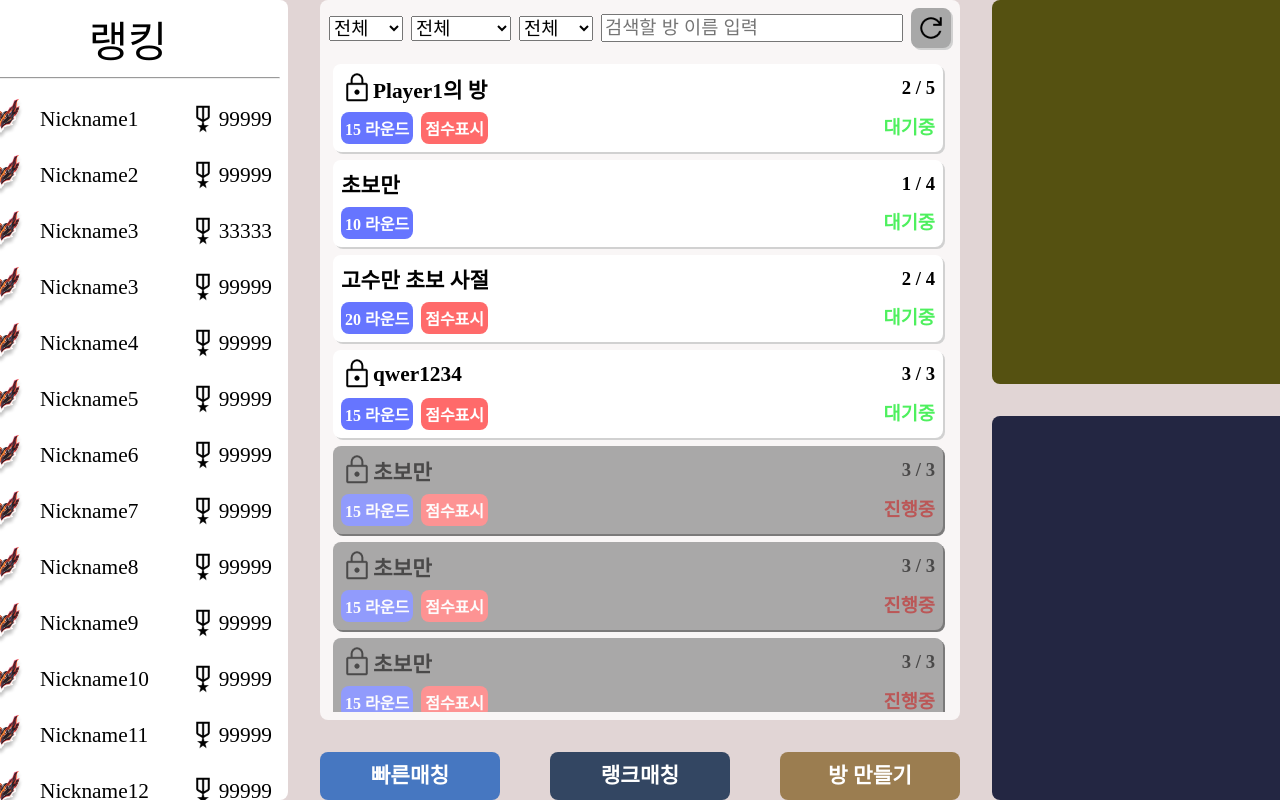
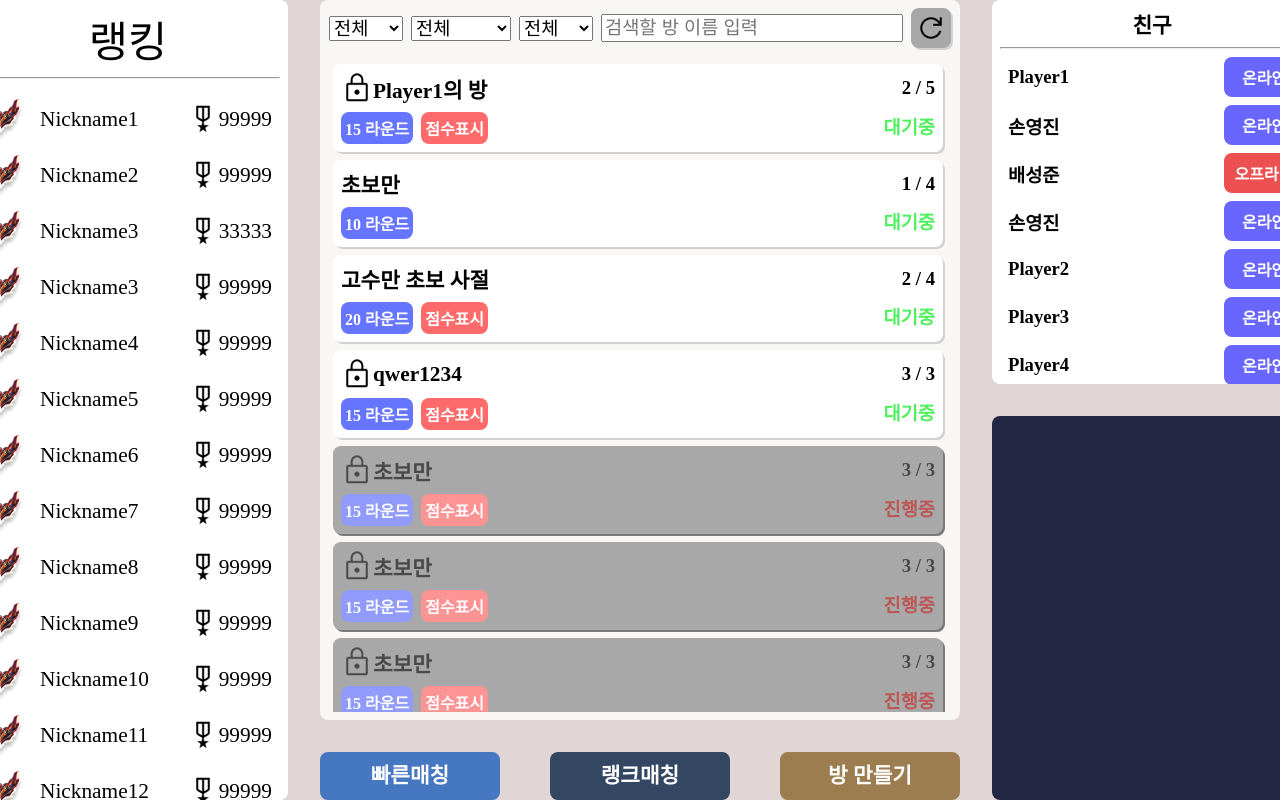
Before and after one commit to westofsky/BBNG, a Vue app in the folder frontend/: page /lobby in a window 1280 px wide. Shown: the top 800 px of the page. Built offline with nearby package versions, Linux system fonts and the light colour scheme; what vue3-google-login would draw is missing.

Commit message:
Design friend list ui

```diff
--- a/frontend/src/components/Lobby/Friends.vue
+++ b/frontend/src/components/Lobby/Friends.vue
@@ -1,22 +1,107 @@
 <template>
     <div class="Friends RoundBorder">
+        <label class="Title">친구</label>
+        <hr style="margin: 8px;" />
+        <div class="FriendList">
+            <div :class="friendInfo.state === 'online' ? 'FriendInfo Online' : 'FriendInfo Offline'"
+                v-for="friendInfo in friendList">
+                <label class="Name">{{ friendInfo.nickname }}</label>
+                <label v-if="friendInfo.state === 'online'" class="Online">온라인</label>
+                <label v-else class="Offline">오프라인</label>
+            </div>
+        </div>
     </div>
 </template>
 
 <script>
-    export default {
-        name: 'Friends',
+export default {
+    name: 'Friends',
+    data() {
+        return {
+            friendList: [
+                { nickname: "Player1", state: "online" },
+                { nickname: "손영진", state: "online" },
+                { nickname: "배성준", state: "offline" },
+                { nickname: "손영진", state: "online" },
+                { nickname: "Player2", state: "online" },
+                { nickname: "Player3", state: "online" },
+                { nickname: "Player4", state: "online" },
+                { nickname: "Player5", state: "online" },
+                { nickname: "Player6", state: "online" },
+                { nickname: "Player7", state: "online" },
+            ],
+        }
+    },
+    methods: {
+        setFriends(friendList) {
+            this.friendList = friendList;
+        },
     }
+}
 </script>
 
 <style scoped>
-.Friends{
-    background-color: #555111;
+.Friends {
+    background-color: #ffffff;
     width: 320px;
     height: 384px;
+    text-align: center;
+    flex-direction: column;
+    display: flex;
 }
 
 .RoundBorder {
     border-radius: 8px;
 }
+
+.Title {
+    font-size: 16pt;
+    color: #000000;
+    margin-top: 8px;
+    font-weight: bold;
+}
+
+.FriendList {
+    flex: 1;
+    display: flex;
+    overflow: auto;
+    flex-direction: column;
+}
+
+.FriendInfo {
+    display: flex;
+    margin: 0px 8px 8px 16px;
+    border-radius: 8px;
+    align-items: center;
+}
+
+.FriendInfo .Online {
+    user-select: none;
+    width: 64px;
+    background-color: #6866fc;
+    padding: 8px;
+    ;
+    color: #ffffff;
+    font-weight: bold;
+    border-radius: 8px;
+}
+
+.FriendInfo .Offline {
+    user-select: none;
+    width: 64px;
+    background-color: #ec5050;
+    padding: 8px;
+    ;
+    color: #ffffff;
+    font-weight: bold;
+    border-radius: 8px;
+}
+
+.FriendInfo .Name {
+    user-select: none;
+    flex: 1;
+    text-align: left;
+    font-weight: bold;
+    font-size: 14pt;
+}
 </style>
```
